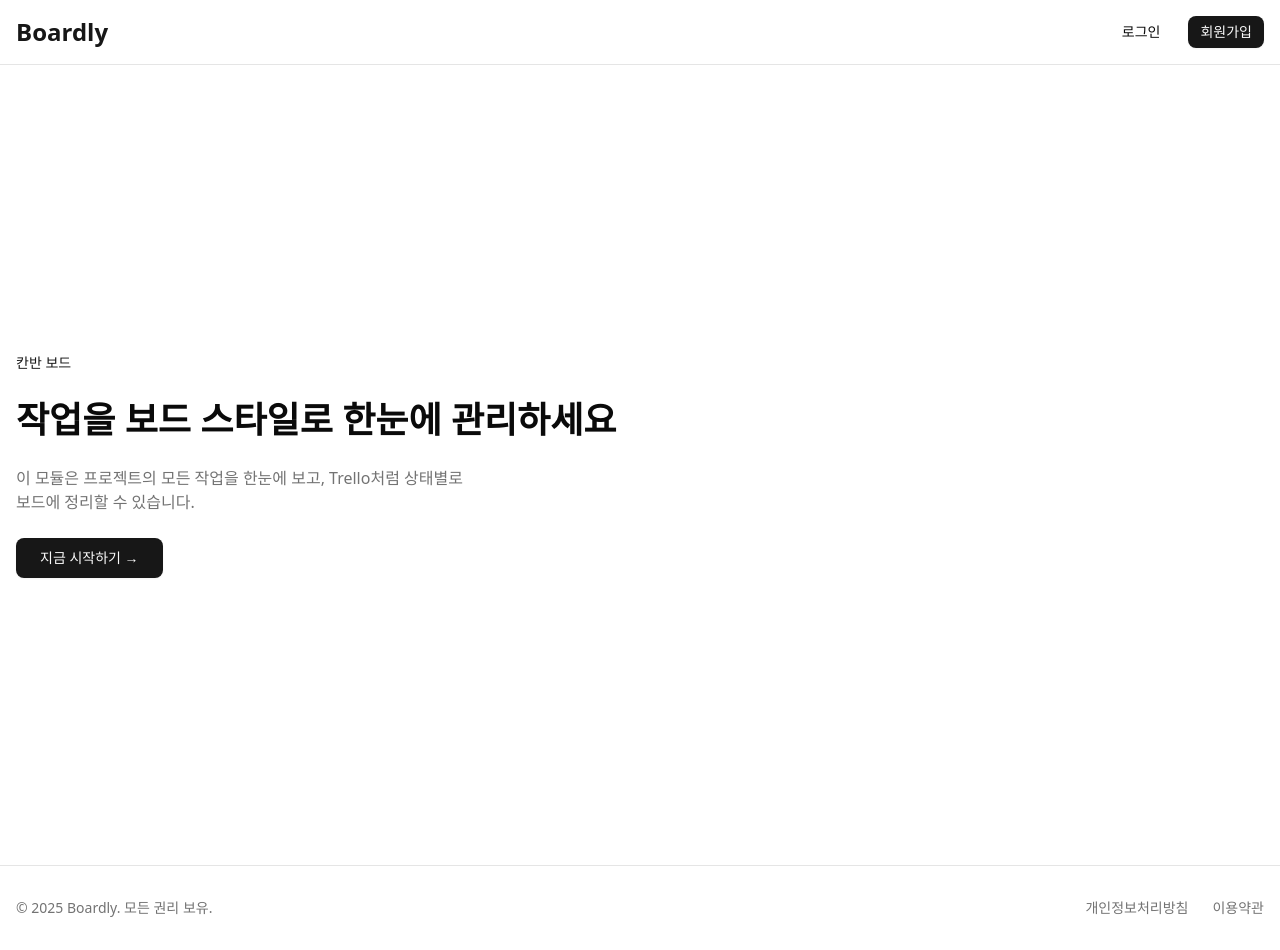
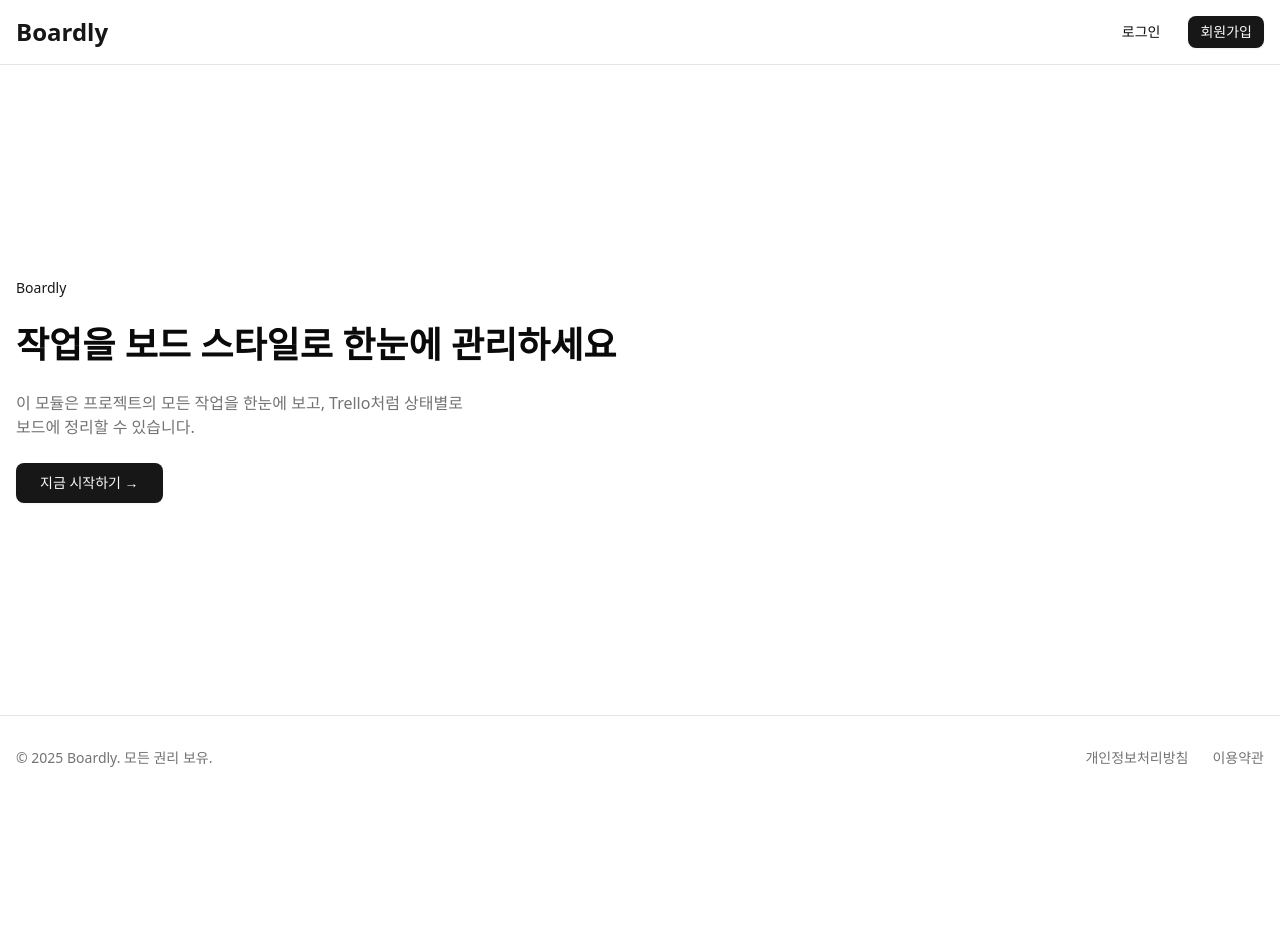
Before and after one commit to dongwonkwak/boardly, a React (Vite) app in the folder frontend/: page / in a window 1280 px wide. After the commit the page ends 800 px from the top, so only its background shows below. Built offline with nearby package versions, Linux system fonts and the light colour scheme; what @oazapfts/runtime would draw is missing.

Commit message:
대시보드 컴포넌트를 제거하고 랜딩 페이지 컴포넌트를 추가하여 라우팅 구조를 변경함. Layout 컴포넌트를 제거하고, 랜딩 페이지에서 내비게이션 바와 푸터를 포함하도록 수정함.

```diff
--- a/frontend/src/App.tsx
+++ b/frontend/src/App.tsx
@@ -3,25 +3,10 @@ import {
 	BrowserRouter as Router,
 	Routes,
 	Route,
-	useLocation,
 } from "react-router-dom";
 import "./config/i18n";
-import Navbar from "@/components/layout/Navbar";
-import Dashboard from "@/pages/Dashboard";
-import Footer from "@/components/layout/Footer";
+import LandingPage from "@/pages/LandingPage";
 import Register from "@/pages/Auth/Register";
-
-function Layout({ children }: { children: React.ReactNode }) {
-	const location = useLocation();
-	const isRegister = location.pathname === "/register";
-	return (
-		<div className="min-h-screen flex flex-col">
-			{!isRegister && <Navbar />}
-			{children}
-			{!isRegister && <Footer />}
-		</div>
-	);
-}
 
 function App() {
 	useEffect(() => {
@@ -30,12 +15,10 @@ function App() {
 
 	return (
 		<Router>
-			<Layout>
-				<Routes>
-					<Route path="/" element={<Dashboard />} />
-					<Route path="/register" element={<Register />} />
-				</Routes>
-			</Layout>
+			<Routes>
+				<Route path="/" element={<LandingPage />} />
+				<Route path="/register" element={<Register />} />
+			</Routes>
 		</Router>
 	);
 }
--- a/frontend/src/assets/locales/en/common.json
+++ b/frontend/src/assets/locales/en/common.json
@@ -13,7 +13,7 @@
 		"title": "Dashboard",
 		"welcome": "Welcome to Boardly",
 		"description": "Organize your tasks and projects efficiently",
-		"feature_label": "Kanban Board",
+		"feature_label": "Boardly",
 		"feature_title": "Watch your tasks board-style with Kanban Board",
 		"feature_desc": "This module lets you see all the tasks of a project and organize them in different boards according to their status, just like Trello.",
 		"get_now": "Get Now →",
--- a/frontend/src/assets/locales/ko/common.json
+++ b/frontend/src/assets/locales/ko/common.json
@@ -13,7 +13,7 @@
 		"title": "대시보드",
 		"welcome": "Boardly에 오신 것을 환영합니다",
 		"description": "작업과 프로젝트를 효율적으로 관리하세요",
-		"feature_label": "칸반 보드",
+		"feature_label": "Boardly",
 		"feature_title": "작업을 보드 스타일로 한눈에 관리하세요",
 		"feature_desc": "이 모듈은 프로젝트의 모든 작업을 한눈에 보고, Trello처럼 상태별로 보드에 정리할 수 있습니다.",
 		"get_now": "지금 시작하기 →",
--- a/frontend/src/pages/Dashboard/index.tsx
+++ /dev/null
@@ -1,28 +0,0 @@
-import { useTranslation } from "react-i18next";
-import { Button } from "@/components/ui/button";
-
-export default function Dashboard() {
-	const { t } = useTranslation("common");
-
-	return (
-		<div className="min-h-screen bg-background flex items-center justify-center">
-			<div className="container mx-auto px-4 py-12 grid grid-cols-1 md:grid-cols-2 gap-8 items-center">
-				{/* Left: Text Content */}
-				<div className="space-y-6">
-					<div className="text-sm text-primary font-medium">
-						{t("dashboard.feature_label")}
-					</div>
-					<h1 className="text-3xl md:text-4xl font-bold leading-tight">
-						{t("dashboard.feature_title")}
-					</h1>
-					<p className="text-muted-foreground max-w-md">
-						{t("dashboard.feature_desc")}
-					</p>
-					<div className="flex gap-4 items-center mt-6">
-						<Button size="lg">{t("dashboard.get_now")}</Button>
-					</div>
-				</div>
-			</div>
-		</div>
-	);
-}
--- /dev/null
+++ b/frontend/src/pages/LandingPage/index.tsx
@@ -0,0 +1,39 @@
+import { useTranslation } from "react-i18next";
+import { Button } from "@/components/ui/button";
+import Navbar from "@/components/layout/Navbar";
+import Footer from "@/components/layout/Footer";
+
+export default function LandingPage() {
+	const { t } = useTranslation("common");
+
+	return (
+		<div className="min-h-screen bg-background flex flex-col">
+			{/* Navigation */}
+			<Navbar />
+
+			{/* Main Content */}
+			<main className="flex-1 flex items-center justify-center">
+				<div className="container mx-auto px-4 py-12 grid grid-cols-1 md:grid-cols-2 gap-8 items-center">
+					{/* Left: Text Content */}
+					<div className="space-y-6">
+						<div className="text-sm text-primary font-medium">
+							{t("dashboard.feature_label")}
+						</div>
+						<h1 className="text-3xl md:text-4xl font-bold leading-tight">
+							{t("dashboard.feature_title")}
+						</h1>
+						<p className="text-muted-foreground max-w-md">
+							{t("dashboard.feature_desc")}
+						</p>
+						<div className="flex gap-4 items-center mt-6">
+							<Button size="lg">{t("dashboard.get_now")}</Button>
+						</div>
+					</div>
+				</div>
+			</main>
+
+			{/* Footer */}
+			<Footer />
+		</div>
+	);
+}
```
